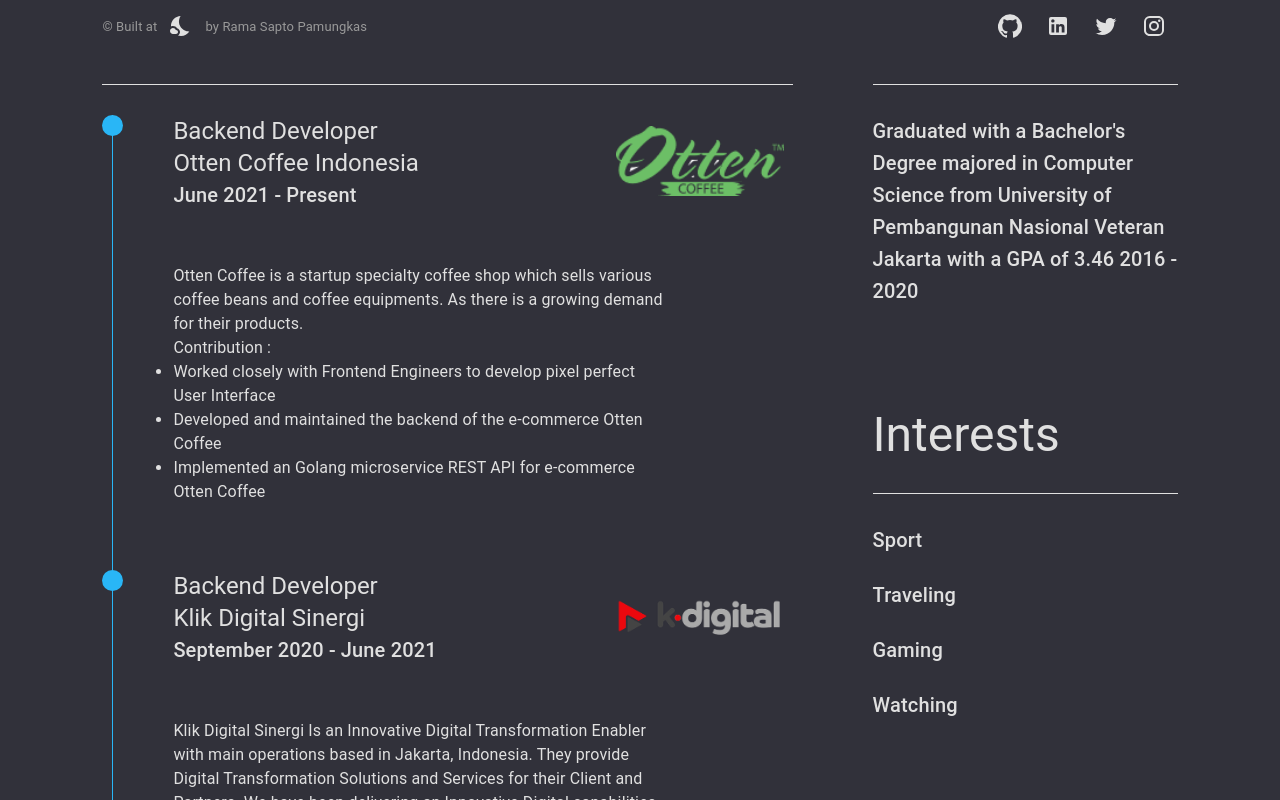
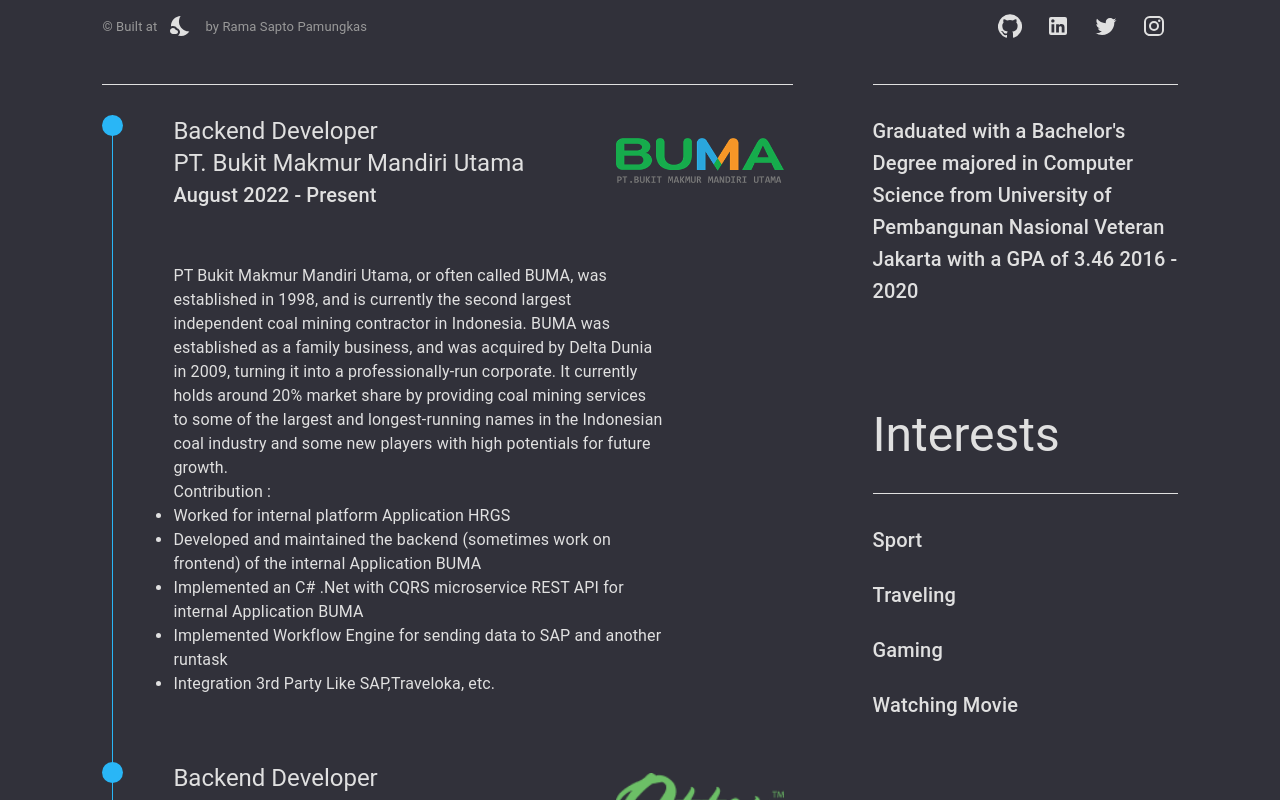
Before and after one commit to Firmwave11/web-profile-rama, a React (Create React App) app: page /experience in a window 1280 px wide. Shown: the part 740-1540 px from the top of the page. Built offline with nearby package versions, Linux system fonts and the light colour scheme.

Commit message:
update email and another description

```diff
--- a/package.json
+++ b/package.json
@@ -3,6 +3,7 @@
   "version": "0.1.0",
   "private": true,
   "dependencies": {
+    "@emailjs/browser": "^3.10.0",
     "@material-ui/core": "^4.11.3",
     "@material-ui/icons": "^4.11.2",
     "@testing-library/jest-dom": "^5.11.9",
@@ -14,7 +15,7 @@
     "react-glitch-effect": "^3.1.0",
     "react-helmet": "^6.1.0",
     "react-router-dom": "^5.2.0",
-    "react-scripts": "4.0.2",
+    "react-scripts": "^5.0.1",
     "react-skillbars": "^1.6.1",
     "react-swipeable-views": "^0.13.9",
     "react-typed": "^1.2.0",
--- a/src/data/experience/interest.js
+++ b/src/data/experience/interest.js
@@ -1,3 +1,3 @@
-const Interest = ["Sport","Traveling","Gaming","Watching"]
+const Interest = ["Sport","Traveling","Gaming","Watching Movie"]
 
 export default Interest
--- a/src/data/experience/work.js
+++ b/src/data/experience/work.js
@@ -1,9 +1,28 @@
 
 const Work = [
 	{
+		name: "PT. Bukit Makmur Mandiri Utama",
+		position: "Backend Developer",
+		dated: "August 2022 - Present",
+		logo: "/work/pt-buma-logo.png",
+		companyLink: "https://deltadunia.com/buma/company-profile/",
+		description:
+			`
+			<p>PT Bukit Makmur Mandiri Utama, or often called BUMA, was established in 1998, and is currently the second largest independent coal mining contractor in Indonesia. BUMA was established as a family business, and was acquired by Delta Dunia in 2009, turning it into a professionally-run corporate. It currently holds around 20% market share by providing coal mining services to some of the largest and longest-running names in the Indonesian coal industry and some new players with high potentials for future growth.</p>
+			<p>Contribution : </p>
+			<ul>
+				<li>Worked for internal platform Application HRGS </li>
+				<li>Developed and maintained the backend (sometimes work on frontend) of the internal Application BUMA</li>
+				<li>Implemented an C# .Net with CQRS microservice REST API for internal Application BUMA</li>
+				<li>Implemented Workflow Engine for sending data to SAP and another runtask </li>
+				<li>Integration 3rd Party Like SAP,Traveloka, etc.</li>
+			</ul>
+			`
+	},
+	{
 		name: "Otten Coffee Indonesia",
 		position: "Backend Developer",
-		dated: "June 2021 - Present",
+		dated: "June 2021 - September 2022",
 		logo: "/work/logo-otten-coffee.png",
 		companyLink: "https://ottencoffee.co.id",
 		description:
@@ -11,9 +30,10 @@
 			<p>Otten Coffee is a startup specialty coffee shop which sells various coffee beans and coffee equipments. As there is a growing demand for their products.</p>
 			<p>Contribution : </p>
 			<ul>
-			<li>Worked closely with Frontend Engineers to develop pixel perfect User Interface </li>
-			<li>Developed and maintained the backend of the e-commerce Otten Coffee</li>
-			<li>Implemented an Golang microservice REST API for e-commerce Otten Coffee </li></ul>
+				<li>Worked closely with Frontend Engineers to develop pixel perfect User Interface </li>
+				<li>Developed and maintained the backend of the e-commerce Otten Coffee</li>
+				<li>Implemented an Golang microservice REST API for e-commerce Otten Coffee </li>
+			</ul>
 			`
 	},
 	{
--- a/src/data/project/profesional.js
+++ b/src/data/project/profesional.js
@@ -23,6 +23,12 @@
     description:' Otten Coffee E-commerce is sells various coffee beans and coffee equipments. Developed the back-end using Go and PHP with framework Symfony, and RabitMQ for message broker. ',
     tech:'Go, Symfony, RabbitMQ'
   },
+  {
+    image:'/work/pt-buma-logo.png',
+    title:'BUMA Personal Workspace (Bspace)',
+    description:' BUMA Personal Workspace is platform that is used to support the needs of BUMA employees to make it easier and more effective. Developed the back-end using C# (.NET),Database SQL Server, and Azure Service Bus for message broker. ',
+    tech:'C#, SQL Server, Azure Service Bus'
+  },
 ]
 
 export default Profesional
--- a/src/data/skill/database.js
+++ b/src/data/skill/database.js
@@ -1,6 +1,26 @@
 const database = [
   {
-    type: "SQL",
+    type: "SQL Server",
+    level: 80,
+    color: {
+      bar: "rgb(103 114 222)",
+      title: {
+        background: "rgb(81, 93, 212)"
+      }
+    }
+  },
+  {
+    type: "PostgreSql",
+    level: 80,
+    color: {
+      bar: "rgb(103 114 222)",
+      title: {
+        background: "rgb(81, 93, 212)"
+      }
+    }
+  },
+  {
+    type: "MYSQL",
     level: 80,
     color: {
       bar: "rgb(103 114 222)",
--- a/src/data/skill/language.js
+++ b/src/data/skill/language.js
@@ -1,4 +1,14 @@
 const Language = [
+  {
+    type: "Go",
+    level: 85,
+    color: {
+      bar: "#3498db",
+      title: {
+        background: "#2980b9"
+      }
+    }
+  },
   {
     type: "HTML+CSS",
     level:80,
@@ -10,8 +20,8 @@
     }
   },
   {
-    type: "Javascript",
-    level: 75,
+    type: "C#",
+    level: 80,
     color: {
       bar: "#3498db",
       title: {
@@ -20,7 +30,7 @@
     }
   },
   {
-    type: "Go",
+    type: "Javascript",
     level: 80,
     color: {
       bar: "#3498db",
--- a/src/data/skill/tools.js
+++ b/src/data/skill/tools.js
@@ -1,7 +1,7 @@
 const tools = [
   {
     type: "Git",
-    level: 70,
+    level: 80,
     color: {
       bar: "rgb(197 92 92)",
       title: {
--- a/src/data/statsSite.js
+++ b/src/data/statsSite.js
@@ -4,11 +4,6 @@
     label: 'Stars this repository has on github',
     key: 'stargazers_count',
     link: 'https://github.com/Firmwave11/web-profile-rama/stargazers',
-  },
-  {
-    label: 'Lines of Code powering this website',
-    value: '2356',
-    link: 'https://github.com/Firmwave11/web-profile-rama/graphs/contributors',
   },
   {
     label: 'Last updated at',
@@ -22,7 +17,7 @@
   },
   {
     label: 'Tech Stack',
-    value: 'ReactJS, Material-ui, React-glitch-effect, Formik, react-skillbars, Go',
+    value: 'ReactJS, Material-ui, React-glitch-effect, Formik, react-skillbars, Go, EmailJS, Render (Deploy Apps)',
   },
 ]
 
--- a/src/views/contact/contact.js
+++ b/src/views/contact/contact.js
@@ -22,7 +22,7 @@
 import * as yup from 'yup';
 import clsx from 'clsx';
 import data from 'src/data/contactMe';
-
+import emailjs from '@emailjs/browser';
 
 const ContactTextField = withStyles({
   root: {
@@ -125,38 +125,19 @@
     validationSchema: validationSchema,
     onSubmit: async (values) => {
       setSubmit(true);
-       fetch(`${process.env.REACT_APP_API_CONTACT}`, {
-          method: "POST",
-          headers: {
-            'x-api-key': `${process.env.REACT_APP_API_KEY}`,
-            "Content-Type": "application/json",
-            'channel' : 'ramasapto'
-        },
-          body: JSON.stringify(values)
-        })
-        .then((response) => {
-          if (response.ok) {
+      emailjs.send(process.env.REACT_APP_EMAILJS_SERVICE_ID, process.env.REACT_APP_EMAILJS_TEMPLATE_ID, values, process.env.REACT_APP_EMAILJS_PUBLIC_KEY)
+      .then((result) => {
+        console.log(result)
         setSubmit(false);
         setSnack(true)
         setStatus(true)
         setMessage(<Typography >Message Sent Successfully</Typography>)
-          } else {
-            setSubmit(false);
-            setSnack(true)
-            setStatus(false)
-            setMessage(<Typography >Message Send Failure</Typography>)
-          }
-        })
-        .then((responseJson) => {
-
-        })
-        .catch((error) => {
+      }, (error) => {
         setSubmit(false);
         console.log(error)
         setSnack(true)
         setStatus(false)
         setMessage(<Typography >Sorry, An error has occurred on the server. Please, try your request again later.</Typography>)
-
       });
     },
   });
```
Also changed, not shown: public/work/pt-buma-logo.png (added), 1 other file (tests, documents, lock files or other folders). Lines whose indentation alone changed are shown as unchanged.
